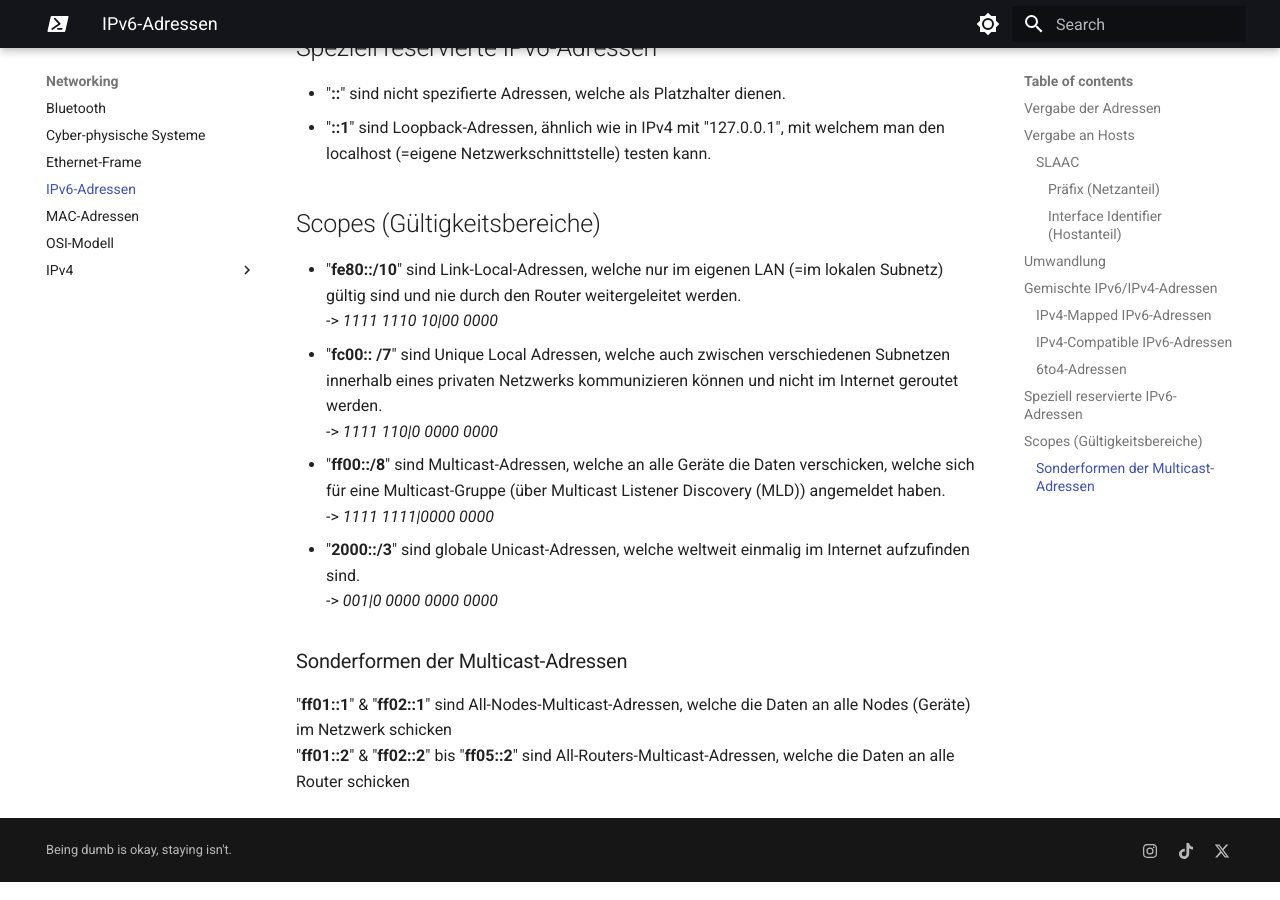
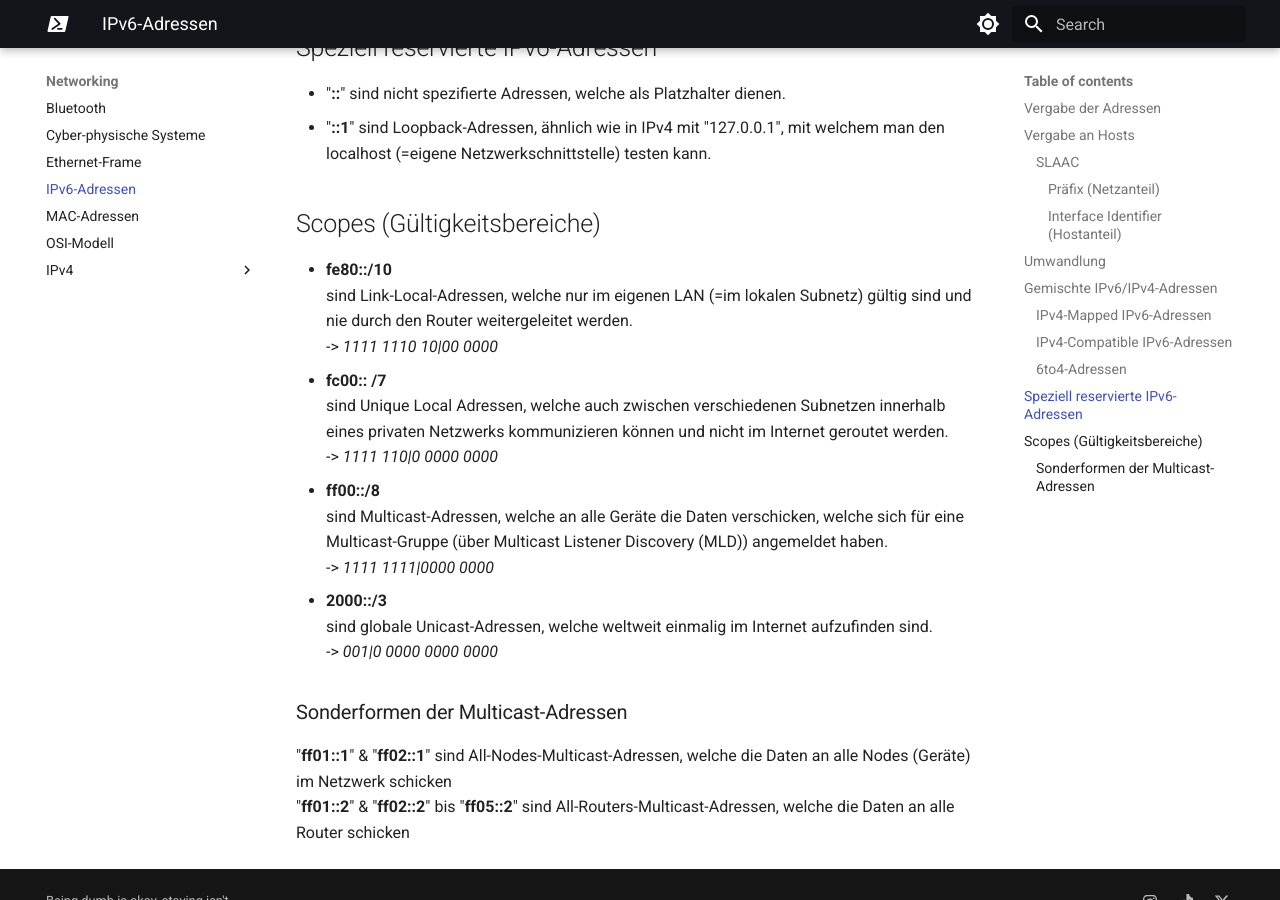
Before and after one commit to kuchapo/UNYKAD, an MkDocs documentation site: the page built from docs/Networking/ipv6-adressen.md, in a window 1280 px wide and 900 px high, scrolled down 1873 px. Built offline with MkDocs 1.6.1 and Material for MkDocs 9.7.7, drawn with Linux system fonts in a browser that asks for light colours.

```diff
--- a/docs/Networking/ipv6-adressen.md
+++ b/docs/Networking/ipv6-adressen.md
@@ -62,13 +62,17 @@ SLAAC ist ein Mechanismus, der es Geräten ermöglicht, ihre eigene weltweit gü
 
 ## Scopes (Gültigkeitsbereiche)
 
-- "**fe80::/10**" sind Link-Local-Adressen, welche nur im eigenen LAN (=im lokalen Subnetz) gültig sind und nie durch den Router weitergeleitet werden.
+- **fe80::/10**
+sind Link-Local-Adressen, welche nur im eigenen LAN (=im lokalen Subnetz) gültig sind und nie durch den Router weitergeleitet werden.
 -> *1111 1110 10|00 0000*
-- "**fc00:: /7**" sind Unique Local Adressen, welche auch zwischen verschiedenen Subnetzen innerhalb eines privaten Netzwerks kommunizieren können und nicht im Internet geroutet werden.
+- **fc00:: /7**
+sind Unique Local Adressen, welche auch zwischen verschiedenen Subnetzen innerhalb eines privaten Netzwerks kommunizieren können und nicht im Internet geroutet werden.
 -> *1111 110|0 0000 0000*
-- "**ff00::/8**" sind Multicast-Adressen, welche an alle Geräte die Daten verschicken, welche sich für eine Multicast-Gruppe (über Multicast Listener Discovery (MLD)) angemeldet haben.
+- **ff00::/8**
+sind Multicast-Adressen, welche an alle Geräte die Daten verschicken, welche sich für eine Multicast-Gruppe (über Multicast Listener Discovery (MLD)) angemeldet haben.
 -> *1111 1111|0000 0000*
-- "**2000::/3**" sind globale Unicast-Adressen, welche weltweit einmalig im Internet aufzufinden sind.
+- **2000::/3**
+sind globale Unicast-Adressen, welche weltweit einmalig im Internet aufzufinden sind.
 -> *001|0 0000 0000 0000*
 
 ### Sonderformen der Multicast-Adressen
```
